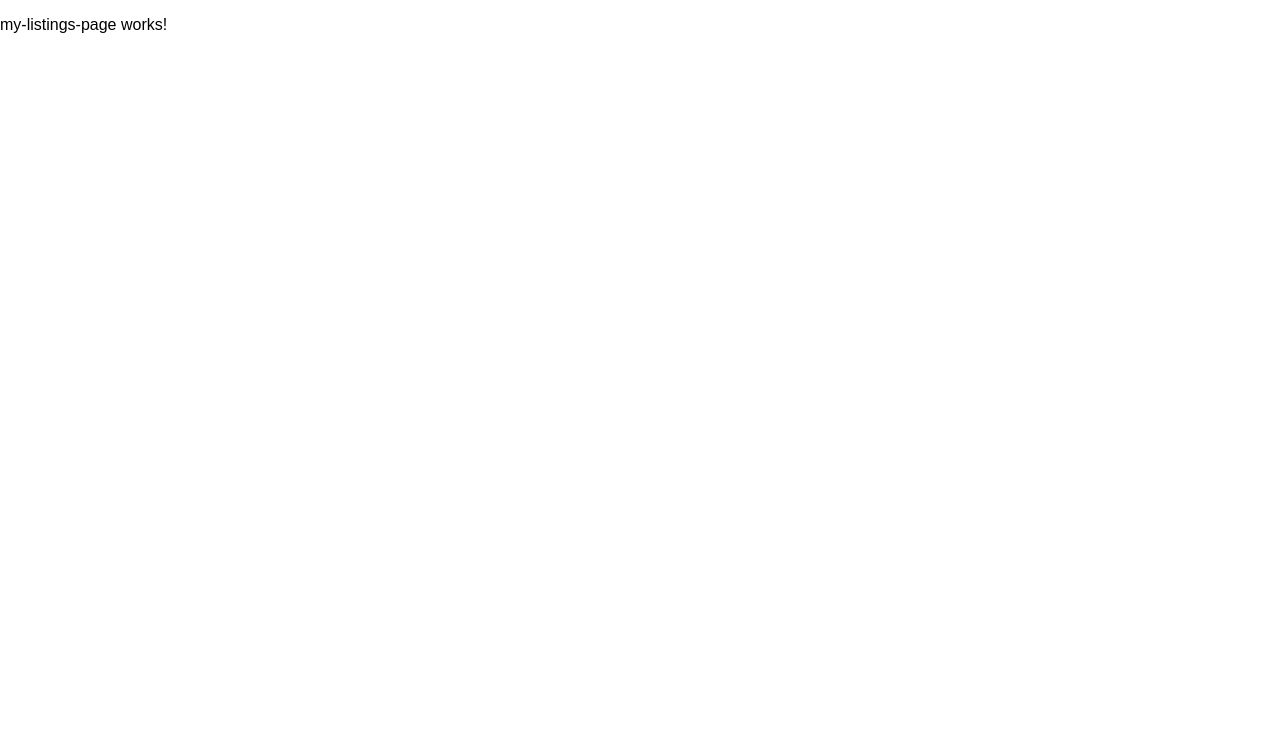
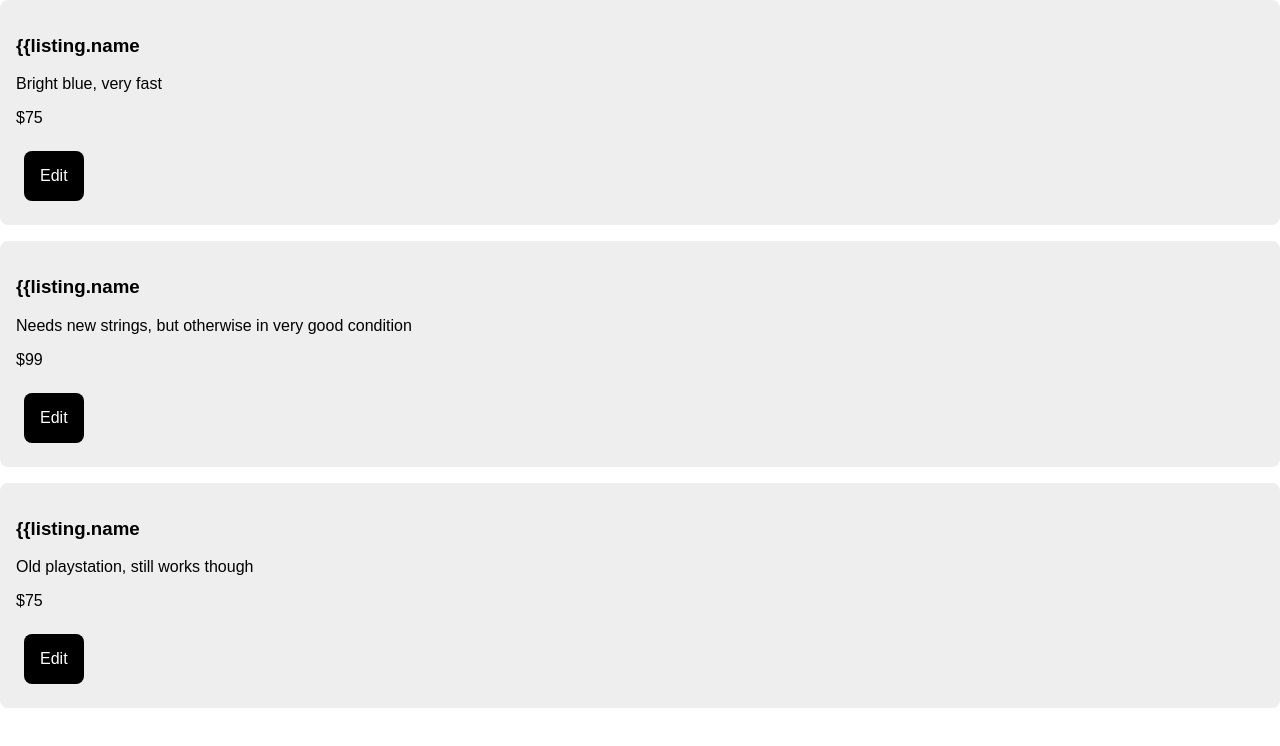
Before and after one commit to barnachum203/ButAndSell, an Angular app in the folder buy-and-sell/: page /my-listings in a window 1280 px wide. Shown: the top 746 px of the page. Built offline with nearby package versions, Linux system fonts and the light colour scheme.

Commit message:
Setup my-listings-page

```diff
--- a/buy-and-sell/src/app/my-listings-page/my-listings-page.component.html
+++ b/buy-and-sell/src/app/my-listings-page/my-listings-page.component.html
@@ -1 +1,9 @@
-<p>my-listings-page works!</p>
+<div class="content-box" *ngFor="let listing of listings">
+  <h3>{{listing.name</h3>
+  <p>{{listing.description}}</p>
+  <p>${{listing.price}}</p>
+  <div class="buttos-container">
+      <a routerLink="/edit-listing-page/{{listing.id}}">
+    <button>Edit</button></a>
+  </div>
+</div>
--- a/buy-and-sell/src/app/my-listings-page/my-listings-page.component.ts
+++ b/buy-and-sell/src/app/my-listings-page/my-listings-page.component.ts
@@ -1,15 +1,22 @@
 import { Component, OnInit } from '@angular/core';
+import { fakeMyListings } from '../fake-data';
+import { Listing } from '../types';
 
 @Component({
   selector: 'app-my-listings-page',
   templateUrl: './my-listings-page.component.html',
-  styleUrls: ['./my-listings-page.component.css']
+  styleUrls: ['./my-listings-page.component.css'],
 })
 export class MyListingsPageComponent implements OnInit {
+  listings: Listing[] = [];
 
-  constructor() { }
+  constructor() {}
 
   ngOnInit(): void {
+    this.listings = fakeMyListings;
   }
 
+  onDeleteClicked(ListingId: string): void{
+    alert(`Deleting your listing with id ${ListingId}`);
+  }
 }
```
